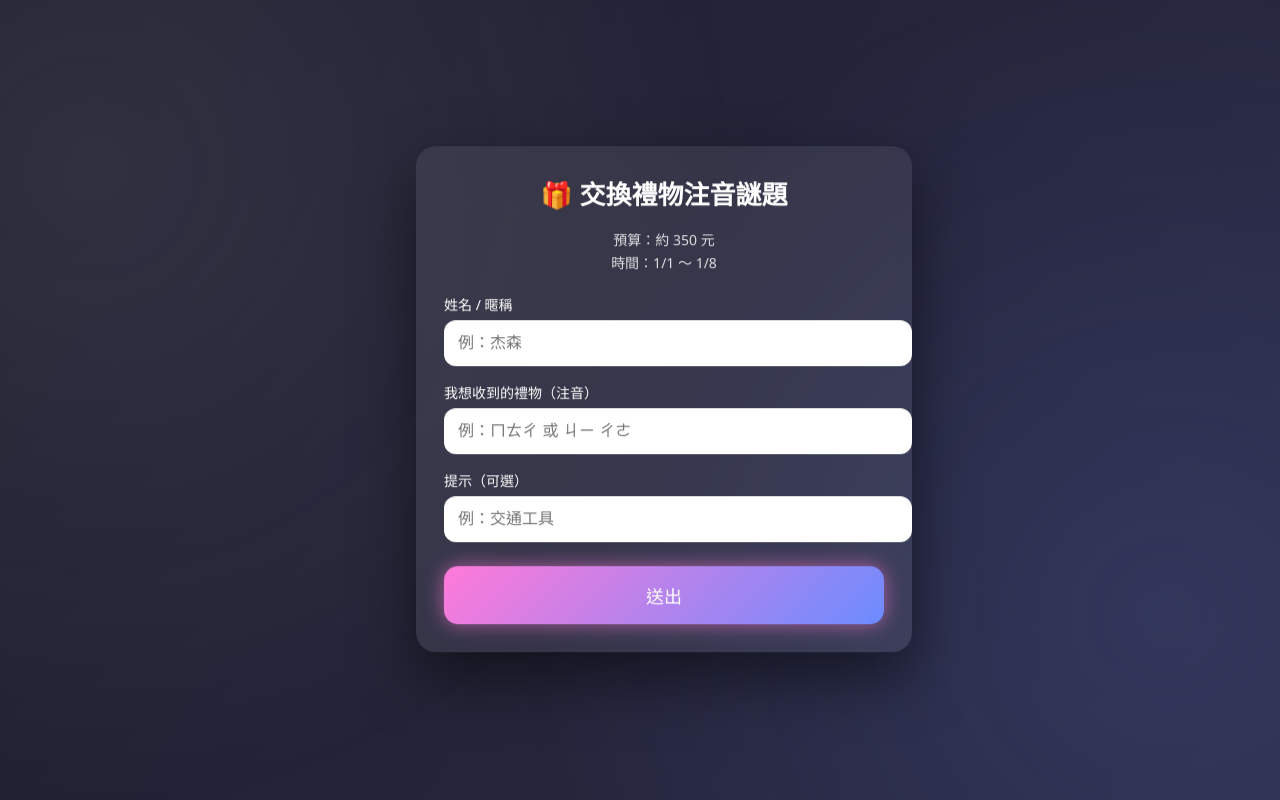
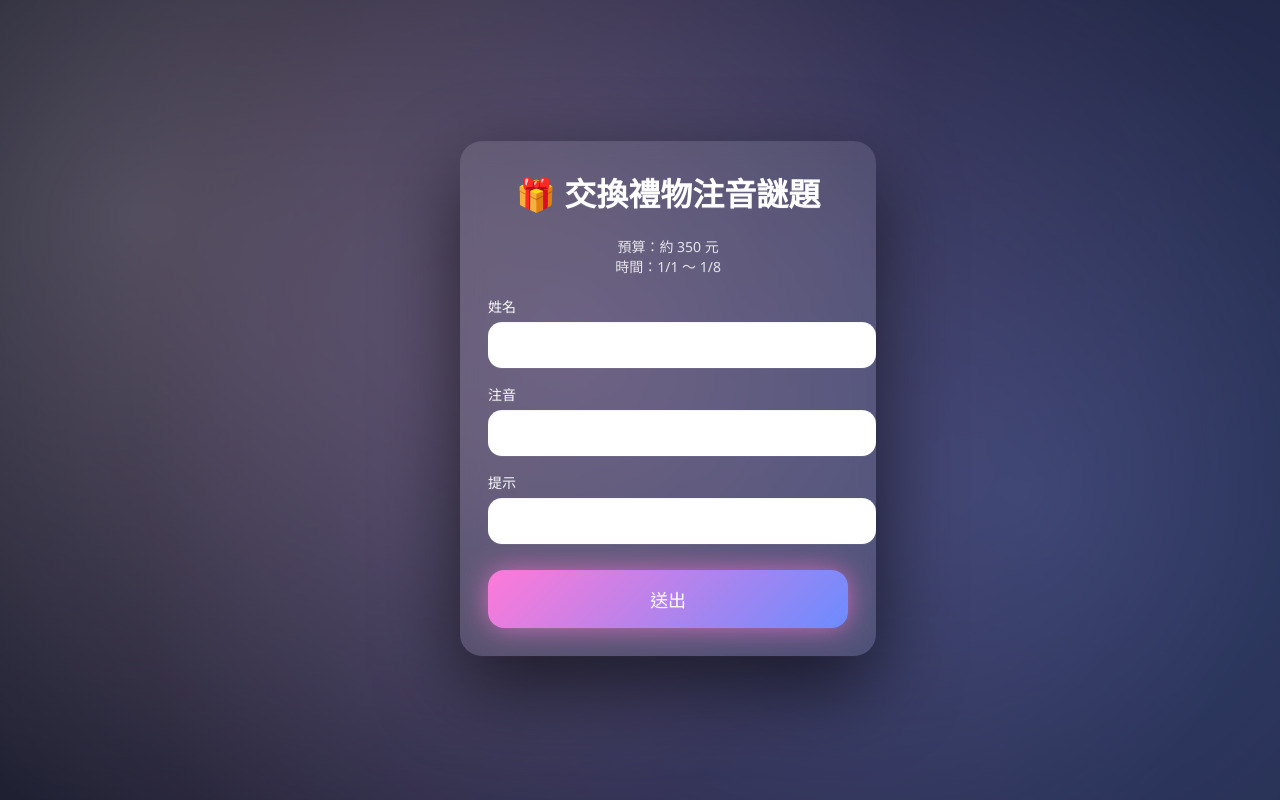
Before and after one commit to book31014-cmd/The-gift-of-statistics, a Flask app: page / in a window 1280 px wide. Run offline with Flask 3, Linux system fonts and the light colour scheme.

Commit message:
Update index.html

```diff
--- a/gift_form/templates/index.html
+++ b/gift_form/templates/index.html
@@ -6,10 +6,10 @@
 <title>交換禮物注音謎題</title>
 
 <style>
-    /* ===== 背景微光流動 ===== */
+/* ================= 背景微光流動（一定看得到） ================= */
 body {
   font-family: "Segoe UI", Arial, sans-serif;
-      background: linear-gradient(120deg, #1e1e2f, #2b2b44);
+  background: linear-gradient(120deg, #0f1020, #1c1f3a);
   color: #fff;
   min-height: 100vh;
   margin: 0;
@@ -22,59 +22,73 @@
 body::before {
   content: "";
   position: fixed;
-      inset: -20%;
+  inset: -30%;
   background:
-        radial-gradient(circle at 20% 30%, rgba(255,255,255,0.08), transparent 40%),
-        radial-gradient(circle at 80% 70%, rgba(108,140,255,0.14), transparent 40%);
-      animation: bgFlow 18s ease-in-out infinite alternate;
+    radial-gradient(circle at 30% 40%, rgba(255,255,255,0.22), transparent 45%),
+    radial-gradient(circle at 70% 60%, rgba(120,160,255,0.28), transparent 50%),
+    radial-gradient(circle at 50% 50%, rgba(255,150,220,0.22), transparent 55%);
+  animation: bgFlow 10s ease-in-out infinite alternate;
+  filter: blur(3px);
   z-index: -1;
 }
 
 @keyframes bgFlow {
-      from { transform: translate(0,0); }
-      to { transform: translate(-40px, -30px); }
+  from { transform: translate(0,0) scale(1); }
+  to   { transform: translate(-80px,-60px) scale(1.12); }
 }
 
-    /* ===== 卡片漂浮 ===== */
+/* ================= IG Reels 過場遮罩 ================= */
+#reelsTransition {
+  position: fixed;
+  inset: 0;
+  background: linear-gradient(160deg,#ff7ad9,#6c8cff);
+  transform: translateY(100%);
+  z-index: 999;
+}
+
+#reelsTransition.active {
+  animation: reelsIn 0.6s cubic-bezier(.2,.9,.3,1) forwards;
+}
+
+@keyframes reelsIn {
+  0%   { transform: translateY(100%) scale(1.1); }
+  100% { transform: translateY(0) scale(1); }
+}
+
+/* ================= 卡片漂浮 ================= */
 .card-float {
   animation: float 6s ease-in-out infinite;
 }
 
 @keyframes float {
   0%,100% { transform: translateY(0); }
-      50% { transform: translateY(-10px); }
+  50% { transform: translateY(-12px); }
 }
 
-    /* ===== 卡片 ===== */
+/* ================= 卡片 ================= */
 .card {
-      background: rgba(255,255,255,0.08);
-      border-radius: 20px;
+  background: rgba(255,255,255,0.1);
+  backdrop-filter: blur(10px);
+  border-radius: 22px;
   padding: 28px;
   width: 100%;
   max-width: 440px;
-      box-shadow: 0 25px 60px rgba(0,0,0,0.5);
+  box-shadow: 0 30px 80px rgba(0,0,0,0.6);
   animation: fadeIn 0.6s ease;
-      position: relative;
-      backdrop-filter: blur(8px);
 }
 
 @keyframes fadeIn {
-      from { opacity: 0; transform: translateY(16px) scale(0.96); }
-      to { opacity: 1; transform: translateY(0) scale(1); }
+  from { opacity: 0; transform: translateY(20px) scale(0.95); }
+  to   { opacity: 1; transform: translateY(0) scale(1); }
 }
 
-    h1 {
-      margin-top: 0;
-      text-align: center;
-      font-size: 26px;
-    }
+h1 { text-align: center; margin-top: 0; }
 
 .info {
   text-align: center;
   font-size: 14px;
   opacity: 0.85;
   margin-bottom: 20px;
-      line-height: 1.6;
 }
 
 label {
@@ -87,114 +101,98 @@
   width: 100%;
   margin-top: 6px;
   padding: 14px;
-      border-radius: 12px;
+  border-radius: 14px;
   border: none;
-      outline: none;
   font-size: 16px;
 }
 
 button {
-      margin-top: 24px;
+  margin-top: 26px;
   width: 100%;
   padding: 16px;
-      border-radius: 14px;
+  border-radius: 16px;
   border: none;
-      background: linear-gradient(135deg, #ff7ad9, #6c8cff);
-      color: white;
+  background: linear-gradient(135deg,#ff7ad9,#6c8cff);
+  color: #fff;
   font-size: 18px;
   cursor: pointer;
-      transition: transform 0.15s ease, box-shadow 0.15s ease;
-      box-shadow: 0 0 20px rgba(255,122,217,0.6);
+  box-shadow: 0 0 28px rgba(255,122,217,0.7);
+  transition: transform .15s ease;
 }
 
 button:hover { transform: scale(1.06); }
 button:active { transform: scale(0.92); }
 
-    /* ===== 成功畫面 ===== */
+/* ================= 成功畫面 ================= */
 #successCard {
   display: none;
   text-align: center;
-      animation: pop 0.5s cubic-bezier(.3,1.4,.5,1);
+  animation: pop .5s cubic-bezier(.3,1.4,.5,1);
 }
 
 @keyframes pop {
-      from { transform: scale(0.6); opacity: 0; }
-      to { transform: scale(1); opacity: 1; }
+  from { opacity:0; transform: scale(.6); }
+  to { opacity:1; transform: scale(1); }
 }
 
 .gift {
-      font-size: 72px;
+  font-size: 84px;
   animation: bounce 1.2s infinite;
 }
 
 @keyframes bounce {
   0%,100% { transform: translateY(0); }
-      50% { transform: translateY(-16px); }
+  50% { transform: translateY(-18px); }
 }
 
-    /* ===== 爆開特效 ===== */
+/* ================= 爆炸 ================= */
 .confetti span {
   position: absolute;
-      font-size: 26px;
-      animation: explode 1.2s ease-out forwards;
+  animation: explode 1.5s ease-out forwards;
   pointer-events: none;
 }
 
 @keyframes explode {
-      from { opacity: 1; transform: translate(0,0) scale(0.6) rotate(0deg); }
+  from { opacity:1; transform: translate(0,0) scale(.6) rotate(0); }
   to {
-        opacity: 0;
-        transform: translate(var(--x), var(--y)) scale(1.4) rotate(720deg);
+    opacity:0;
+    transform: translate(var(--x),var(--y)) scale(1.6) rotate(720deg);
   }
 }
 
-    /* ===== 手機優化 ===== */
-    @media (max-width: 480px) {
-      .card { max-width: 94vw; padding: 22px; }
-      h1 { font-size: 22px; }
+/* ================= 手機 ================= */
+@media (max-width:480px){
+  .card { max-width:94vw; padding:22px; }
 }
 </style>
 </head>
 
 <body>
 
+<div id="reelsTransition"></div>
+
 <div class="card-float">
-    <!-- 表單 -->
   <div class="card" id="formCard">
     <h1>🎁 交換禮物注音謎題</h1>
-      <div class="info">
-        預算：約 350 元<br>
-        時間：1/1 ～ 1/8
-      </div>
+    <div class="info">預算：約 350 元<br>時間：1/1 ～ 1/8</div>
 
-      <label>姓名 / 暱稱
-        <input id="name" placeholder="例：杰森">
-      </label>
-
-      <label>我想收到的禮物（注音）
-        <input id="zhuyin" placeholder="例：ㄇㄊㄔ 或 ㄐㄧ ㄔㄜ">
-      </label>
-
-      <label>提示（可選）
-        <input id="hint" placeholder="例：交通工具">
-      </label>
+    <label>姓名<input id="name"></label>
+    <label>注音<input id="zhuyin"></label>
+    <label>提示<input id="hint"></label>
 
     <button id="submitBtn">送出</button>
   </div>
 
-    <!-- 成功 -->
   <div class="card" id="successCard">
     <div class="gift">🎁</div>
     <h1>送出成功！</h1>
-      <p>你已加入交換禮物名單</p>
-      <p style="opacity:0.85;">祝你抽到神級禮物 ✨</p>
+    <p>謎題已鎖定 🔒</p>
     <div class="confetti" id="confetti"></div>
   </div>
 </div>
 
-  <!-- 成功音效 -->
-  <audio id="successSound" preload="auto">
-    <source src="https://assets.mixkit.co/sfx/preview/mixkit-achievement-bell-600.mp3" type="audio/mpeg">
+<audio id="successSound">
+  <source src="https://assets.mixkit.co/sfx/preview/mixkit-achievement-bell-600.mp3">
 </audio>
 
 <script>
@@ -202,42 +200,42 @@
 const formCard = document.getElementById("formCard");
 const successCard = document.getElementById("successCard");
 const confetti = document.getElementById("confetti");
-    const successSound = document.getElementById("successSound");
+const sound = document.getElementById("successSound");
+const reels = document.getElementById("reelsTransition");
 
 submitBtn.onclick = () => {
-      formCard.style.display = "none";
-      successCard.style.display = "block";
+  reels.classList.add("active");
 
+  setTimeout(()=>{
+    formCard.style.display="none";
+    successCard.style.display="block";
     explode();
 
-      // 音效
-      successSound.currentTime = 0;
-      successSound.play().catch(()=>{});
+    try{
+      sound.currentTime=0;
+      sound.play();
+    }catch(e){}
 
-      // 手機震動
-      if (navigator.vibrate) {
-        navigator.vibrate([80, 40, 120, 40, 200]);
+    if(navigator.vibrate){
+      navigator.vibrate(200);
     }
-
-      // 鎖定提示
-      const lock = document.createElement("p");
-      lock.textContent = "🔒 謎題已鎖定，無法再修改";
-      lock.style.opacity = "0.85";
-      lock.style.marginTop = "12px";
-      successCard.appendChild(lock);
+  },550);
 };
 
-    function explode() {
-      const emojis = ["🎉","🎊","✨","💥","🎁","🌈","🔥","💖"];
-      for (let i = 0; i < 36; i++) {
-        const s = document.createElement("span");
-        s.textContent = emojis[Math.floor(Math.random() * emojis.length)];
-        s.style.left = "50%";
-        s.style.top = "40%";
-        s.style.setProperty("--x", `${(Math.random() - 0.5) * 420}px`);
-        s.style.setProperty("--y", `${(Math.random() - 0.5) * 360}px`);
+function explode(){
+  const emojis=["🎉","🎊","✨","💥","🎁","🌈","🔥","💖","⭐"];
+  for(let i=0;i<90;i++){
+    const s=document.createElement("span");
+    s.textContent=emojis[Math.floor(Math.random()*emojis.length)];
+    s.style.left="50%";
+    s.style.top="45%";
+    const a=Math.random()*Math.PI*2;
+    const r=350+Math.random()*350;
+    s.style.setProperty("--x",`${Math.cos(a)*r}px`);
+    s.style.setProperty("--y",`${Math.sin(a)*r}px`);
+    s.style.fontSize=24+Math.random()*28+"px";
     confetti.appendChild(s);
-        setTimeout(() => s.remove(), 1400);
+    setTimeout(()=>s.remove(),1600);
   }
 }
 </script>
```
Lines whose indentation alone changed are shown as unchanged.
